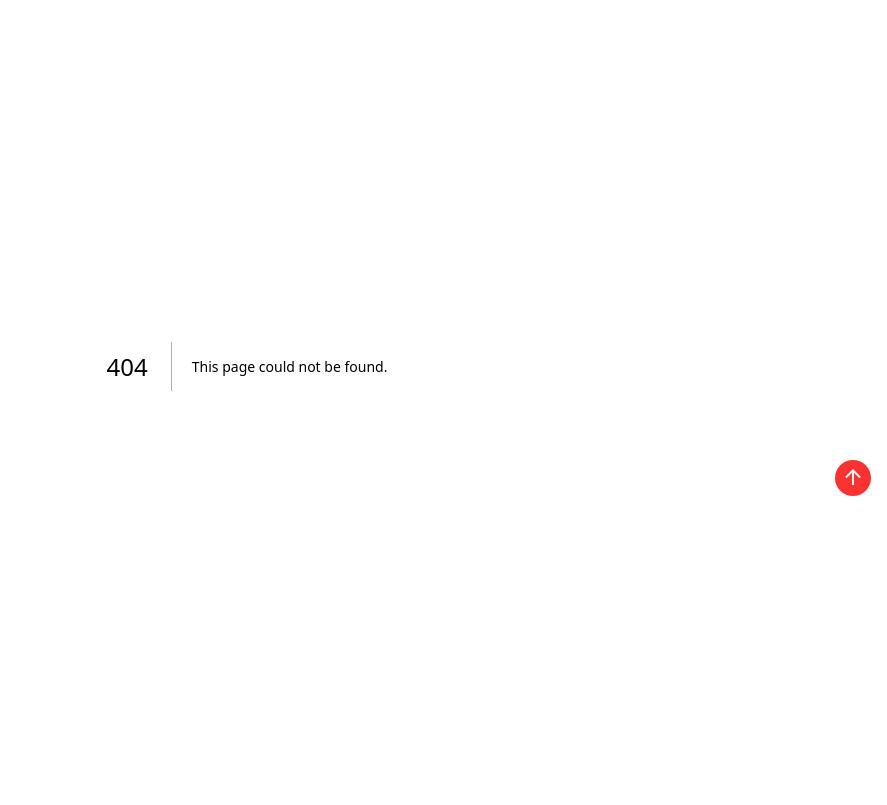
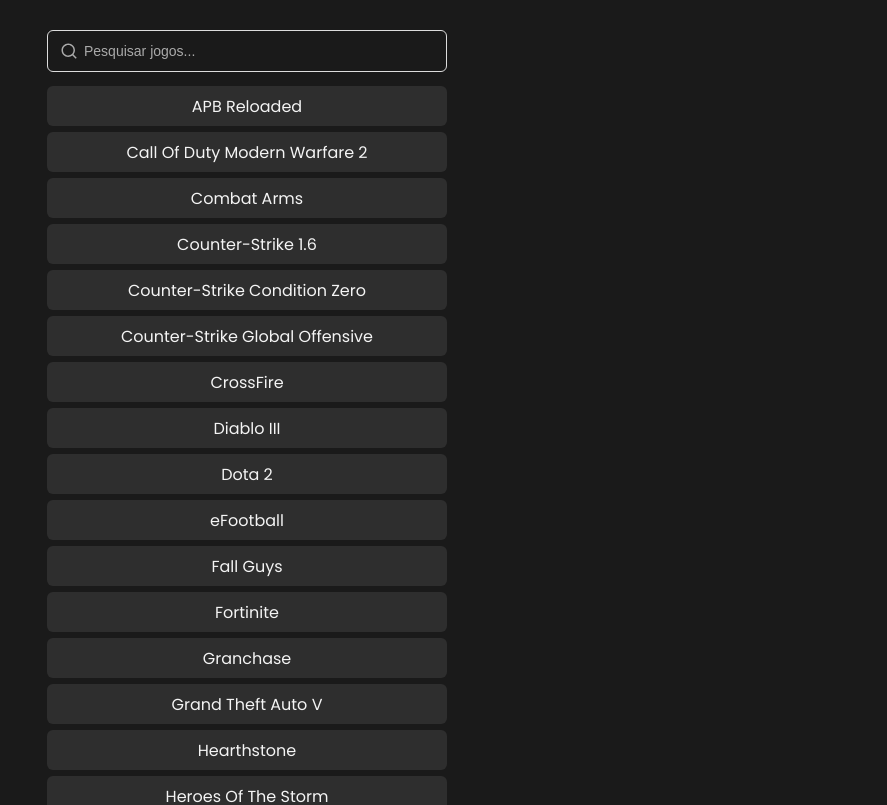
Before and after one commit to Dirosaki/lgx, a Next.js app: page /jogos in a window 1280 px wide. Before the commit this address had no page. Shown: the part 340-1145 px from the top of the page, without its empty margins (393-1280 px from the left). Built offline with nearby package versions, Linux system fonts and the light colour scheme.

Commit message:
Feature: Create games page

```diff
--- /dev/null
+++ b/src/app/jogos/games.json
@@ -0,0 +1,98 @@
+[
+  {
+    "acronym": null,
+    "name": "APB Reloaded"
+  },
+  {
+    "acronym": "COD",
+    "name": "Call Of Duty Modern Warfare 2"
+  },
+  {
+    "acronym": "CA",
+    "name": "Combat Arms"
+  },
+  {
+    "acronym": "CS",
+    "name": "Counter-Strike 1.6"
+  },
+  {
+    "acronym": "CS",
+    "name": "Counter-Strike Condition Zero"
+  },
+  {
+    "acronym": "CSGO",
+    "name": "Counter-Strike Global Offensive"
+  },
+  {
+    "acronym": "CF",
+    "name": "CrossFire"
+  },
+  {
+    "acronym": null,
+    "name": "Diablo III"
+  },
+  {
+    "acronym": null,
+    "name": "Dota 2"
+  },
+  {
+    "acronym": null,
+    "name": "eFootball"
+  },
+  {
+    "acronym": null,
+    "name": "Fall Guys"
+  },
+  {
+    "acronym": null,
+    "name": "Fortinite"
+  },
+  {
+    "acronym": "GC",
+    "name": "Granchase"
+  },
+  {
+    "acronym": "GTAV",
+    "name": "Grand Theft Auto V"
+  },
+  {
+    "acronym": "HS",
+    "name": "Hearthstone"
+  },
+  {
+    "acronym": null,
+    "name": "Heroes Of The Storm"
+  },
+  {
+    "acronym": "LOL",
+    "name": "League Of Legends"
+  },
+  {
+    "acronym": "NFS",
+    "name": "Need For Speed Most Wanted"
+  },
+  {
+    "acronym": null,
+    "name": "Overwatch"
+  },
+  {
+    "acronym": "PUBG",
+    "name": "PLAYERUNKNOWN'S BATTLEGROUNDS"
+  },
+  {
+    "acronym": "PB",
+    "name": "Point Blank"
+  },
+  {
+    "acronym": "R6",
+    "name": "Rainbow Six Siege"
+  },
+  {
+    "acronym": null,
+    "name": "Rocket League"
+  },
+  {
+    "acronym": "Vava",
+    "name": "Valorant"
+  }
+]
--- /dev/null
+++ b/src/app/jogos/page.tsx
@@ -0,0 +1,74 @@
+'use client'
+import { ChangeEvent, useState } from 'react'
+import { RiCloseFill, RiSearchLine } from 'react-icons/ri'
+
+import { PageTitle } from '@/components/PageTitle'
+
+import games from './games.json'
+
+import * as Styled from './styles'
+import { useDebounce } from '@/hooks/useDebounce'
+
+export default function Games() {
+  const [search, setSearch] = useState('')
+
+  const debouncedSearch = useDebounce(search)
+
+  const handleChangeSearch = (event: ChangeEvent<HTMLInputElement>) => {
+    setSearch(event.target.value)
+  }
+
+  const handleClearSearchField = () => {
+    setSearch('')
+  }
+
+  const filteredGames = games.filter((game) => {
+    const searchFormatted = debouncedSearch.toLowerCase()
+
+    const name = game.name.toLowerCase()
+    const acronym = game.acronym?.toLowerCase()
+
+    const filteredByName = name.includes(searchFormatted)
+    const filteredByAcronym = acronym?.includes(searchFormatted)
+
+    return filteredByName || filteredByAcronym
+  })
+
+  return (
+    <>
+      <PageTitle title="Jogos" />
+      <Styled.Wrapper>
+        <Styled.SearchFieldWrapper>
+          <RiSearchLine size={18} />
+          <Styled.SearchField
+            type="text"
+            placeholder="Pesquisar jogos..."
+            value={search}
+            onChange={handleChangeSearch}
+          />
+          {search && (
+            <Styled.ClearSearchField
+              type="button"
+              aria-label="Limpar pesquisa"
+              onClick={handleClearSearchField}
+            >
+              <RiCloseFill size={22} />
+            </Styled.ClearSearchField>
+          )}
+        </Styled.SearchFieldWrapper>
+
+        {filteredGames.length ? (
+          <Styled.GameList>
+            {filteredGames.map((game) => (
+              <Styled.Game key={game.name}>{game.name}</Styled.Game>
+            ))}
+          </Styled.GameList>
+        ) : (
+          <Styled.EmptyMessage>
+            Nenhum jogo encontrado <br /> com essa descrição!
+          </Styled.EmptyMessage>
+        )}
+      </Styled.Wrapper>
+    </>
+  )
+}
--- /dev/null
+++ b/src/app/jogos/styles.ts
@@ -0,0 +1,93 @@
+import styled, { css } from 'styled-components'
+
+export const Wrapper = styled.div`
+  width: 100%;
+  display: flex;
+  flex-direction: column;
+  gap: 14px;
+`
+
+export const SearchFieldWrapper = styled.div(
+  ({ theme }) => css`
+    padding: 0 0.75rem;
+    width: 100%;
+    display: flex;
+    align-items: center;
+    gap: 6px;
+    background: ${theme.colors.black};
+    border: 1px solid #dddddd;
+    border-radius: 6px;
+    transition: 0.2s;
+
+    > svg {
+      color: #aaaaaa;
+      transition: 0.2s;
+    }
+
+    &:focus-within {
+      border-color: ${theme.colors.whiteSmoke};
+
+      > svg {
+        color: ${theme.colors.whiteSmoke};
+      }
+    }
+  `,
+)
+
+export const SearchField = styled.input(
+  ({ theme }) => css`
+    height: 2.5rem;
+    flex: 1;
+    background: transparent;
+    border: none;
+    font-size: 0.875rem;
+    color: ${theme.colors.whiteSmoke};
+
+    &::placeholder {
+      color: #aaaaaa;
+    }
+  `,
+)
+
+export const ClearSearchField = styled.button(
+  ({ theme }) => css`
+    display: flex;
+    align-items: center;
+    justify-content: center;
+    background: transparent;
+
+    svg {
+      color: ${theme.colors.whiteSmoke};
+      transition: 0.2s;
+    }
+
+    &:hover svg {
+      color: ${theme.colors.red};
+    }
+  `,
+)
+
+export const GameList = styled.ul`
+  display: flex;
+  flex-direction: column;
+  gap: 6px;
+`
+
+export const Game = styled.li(
+  ({ theme }) => css`
+    height: 40px;
+    display: flex;
+    align-items: center;
+    justify-content: center;
+    background: ${theme.colors.gray};
+    border-radius: 6px;
+    color: ${theme.colors.whiteSmoke};
+  `,
+)
+
+export const EmptyMessage = styled.span`
+  width: 100%;
+  font-size: 14px;
+  text-align: center;
+  color: #aaaaaa;
+`
--- a/src/components/Header/index.tsx
+++ b/src/components/Header/index.tsx
@@ -15,6 +15,7 @@
 export function Header() {
   const { ref, inView } = useInView({
     threshold: 0,
+    initialInView: true,
     delay: 500,
     rootMargin: '-12px',
   })
@@ -49,7 +50,7 @@
           <RiFacebookCircleFill />
         </Styled.SocialMediaCard>
         <Styled.SocialMediaCard
-          href="tel=+551156234874"
+          href="tel:+551156234874"
           target="_blank"
           rel="noreferrer"
           aria-label="Fazer ligação para a lgx"
--- a/src/components/ScrollToTopButton/index.tsx
+++ b/src/components/ScrollToTopButton/index.tsx
@@ -8,7 +8,8 @@
 }
 
 export function ScrollToTopButton({ visible }: ScrollToTopButtonProps) {
-  const { shouldRender, animatedElementRef } = useAnimatedUnmounted(visible)
+  const { shouldRender, animatedElementRef } =
+    useAnimatedUnmounted<HTMLButtonElement>(visible)
 
   const handleScrollToTop = () => {
     window.scrollTo({ top: 0, behavior: 'smooth' })
--- /dev/null
+++ b/src/components/Toast/styles.ts
@@ -0,0 +1,16 @@
+import styled, { css } from 'styled-components'
+
+export const Container = styled.div(
+  ({ theme }) => css`
+    border-radius: 6px;
+    height: 40px;
+    width: 180px;
+    display: flex;
+    align-items: center;
+    color: ${theme.colors.whiteSmoke};
+
+    span {
+      font-size: 0.875rem;
+    }
+  `,
+)
--- a/src/hooks/useAnimatedUnmounted.ts
+++ b/src/hooks/useAnimatedUnmounted.ts
@@ -1,9 +1,9 @@
 import { useEffect, useRef, useState } from 'react'
 
-export function useAnimatedUnmounted(visible: boolean) {
+export function useAnimatedUnmounted<T extends HTMLElement>(visible: boolean) {
   const [shouldRender, setShouldRender] = useState(visible)
 
-  const animatedElementRef = useRef<HTMLButtonElement | null>(null)
+  const animatedElementRef = useRef<T | null>(null)
 
   useEffect(() => {
     if (visible) {
--- /dev/null
+++ b/src/hooks/useDebounce.ts
@@ -0,0 +1,13 @@
+import { useState, useEffect } from 'react'
+
+export const useDebounce = (value: string, delay = 500) => {
+  const [debouncedValue, setDebouncedValue] = useState(value)
+
+  useEffect(() => {
+    const timer = setTimeout(() => setDebouncedValue(value), delay)
+
+    return () => clearTimeout(timer)
+  }, [value, delay])
+
+  return debouncedValue
+}
```
Also changed, not shown: src/components/Toast/index.tsx (added, +27 -0 lines).
